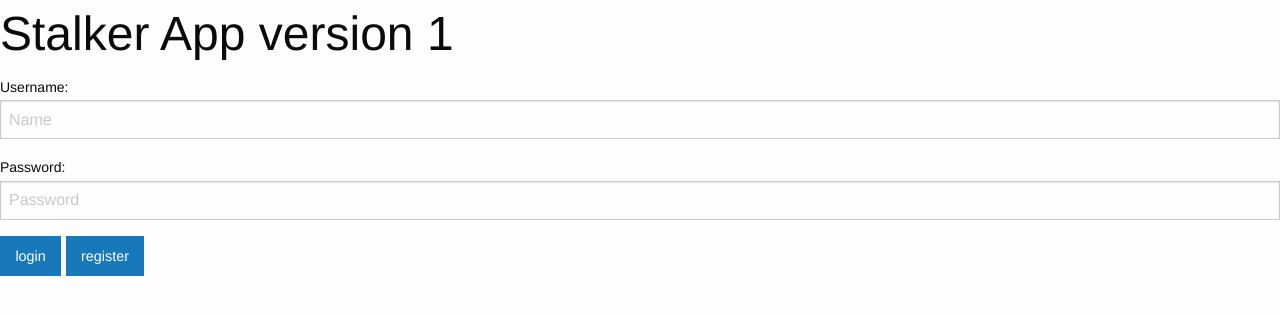
After one commit to stuycs-softdev-fall-2013/stalkerapp-1, a Flask app: page /loginform in a window 1280 px wide. The commit adds this page. Shown: the top 315 px of the page. Run offline with Flask 2, Linux system fonts and the light colour scheme; some libraries are stand-ins or nearby versions.

Commit message:
added base and login templates
/ redirects to the login page

```diff
--- a/app.py
+++ b/app.py
@@ -1,15 +1,45 @@
-from flask import Flask, request, render_template, session
+from flask import Flask, request, render_template, session, redirect, url_for
+import json
 
 app=Flask(__name__)
 
 
 
+@app.route("/loginform",methods=['GET','POST'])
+def loginform():
+    if request.method=='GET':
+        print request.args.get('nextpage')
+        return render_template("login.html")
+    else:
+        return "DOING THE LOGIN"
+
+@app.route("/login")
+def login():
+    user = request.args.get('username',"")
+    pw = request.args.get("password","")
+
+    if user=="z" and pw=="z":
+        session['user']='z'
+        return json.dumps({'user':"z"})
+    return json.dumps({'user':""})
+
+@app.route("/register")
+def register():
+    return "REGISTER PAGE"
+
 
 @app.route("/")
 def index():
-    return render_template("index.html")
+    session['nextpage']=request.path
+    print request.path
+    return redirect(url_for('loginform',nextpage=request.path))
 
 
+
+@app.route("/f")
+def f():
+    return render_template("base.html")
 if __name__=="__main__":
+    app.secret_key = "the secret key"
     app.debug=True
-    app.run(host="0.0.0.0",port=5000);
+    app.run(host="0.0.0.0",port=5000)
--- /dev/null
+++ b/templates/base.html
@@ -0,0 +1,28 @@
+<!doctype html>
+<html class="no-js" lang="en">
+  <head>
+    <meta charset="utf-8" />
+    <meta name="viewport" content="width=device-width, initial-scale=1.0" />
+    <title>Stalker App Version 1</title>
+    <link rel="stylesheet" href="/static/zurb/css/foundation.css" />
+    <script src="/static/zurb/js/modernizr.js"></script>
+    <script src="/static/zurb/js/jquery.js"></script>
+  </head>
+  <body>
+    <div class="row">
+      <div class="large-12 columns">
+        <h1>Stalker App version 1</h1>
+      </div>
+    </div>
+
+    {% block content %}
+    hello
+    {% endblock %}
+
+    <script src="/static/zurb/js/foundation.min.js"></script>
+    <script>
+     $(document).foundation();
+    </script>
+
+  </body>
+</html>
--- a/templates/index.html
+++ b/templates/index.html
@@ -1,2 +1,5 @@
+{% extends "base.html" %}
 
+{% block content %}
 <h1> hello </h1>
+{% endblock %}
--- /dev/null
+++ b/templates/login.html
@@ -0,0 +1,19 @@
+{% extends "base.html" %}
+
+{% block content %}
+
+<form method="POST">
+<div class="row">
+  <div class="small-4 columns">
+    <label>Username:</label><input type="text" id="username" placeholder="Name"/>
+    <label>Password:</label><input type="text" id="password" placeholder="Password"/>
+  </div>
+  <div class="small-3 columns">
+    <input type="submit" value="login" class="button"></input>
+    <input type="submit" value="register" class="button"></input>
+  </div>
+</div>
+</form>
+
+
+{% endblock %}
```
